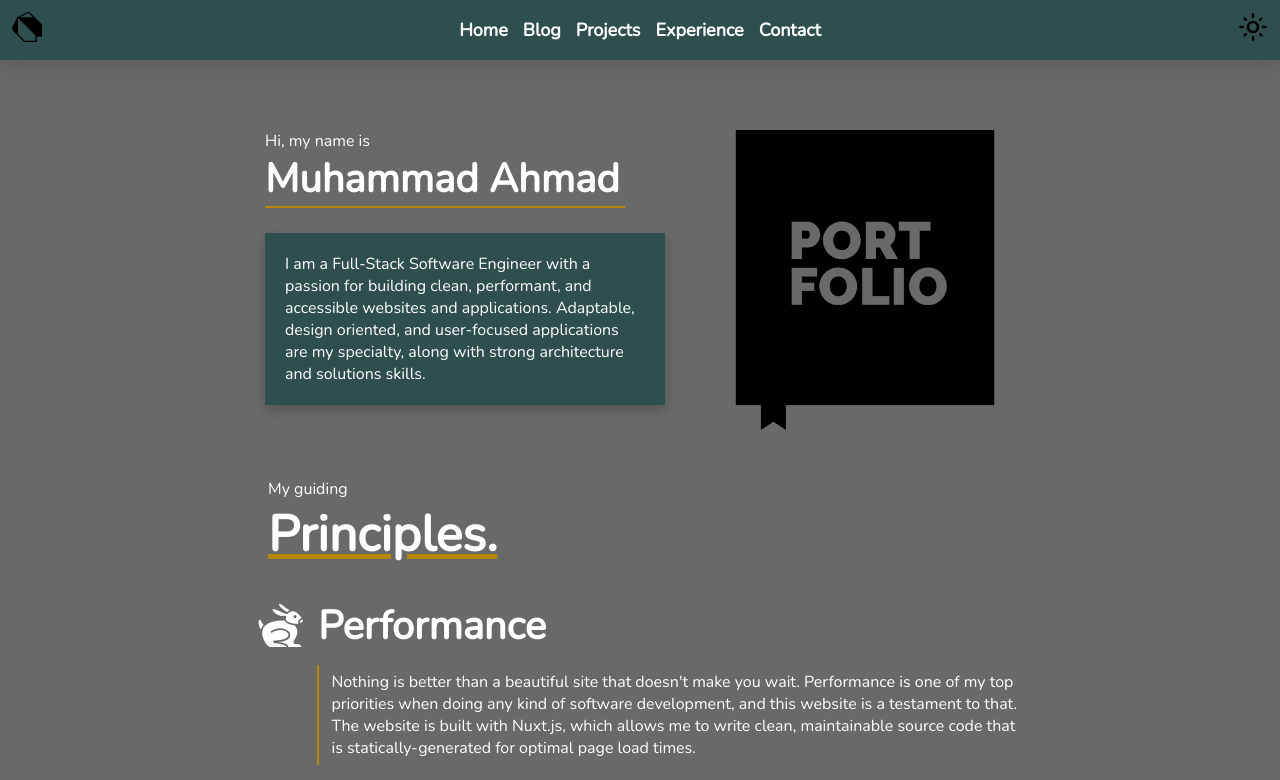
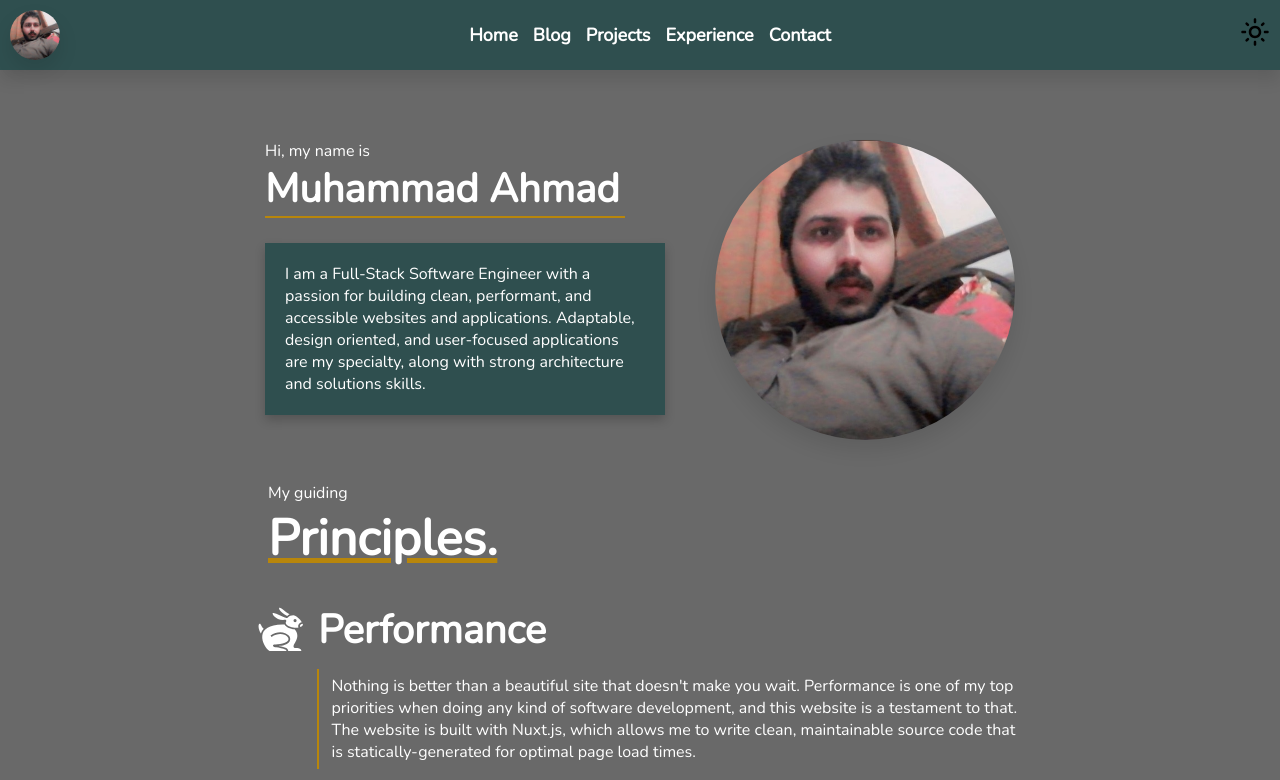
Before and after one commit to MuhammadAhmad338/portfolio, a React (Vite) app: page / in a window 1280 px wide. Shown: the top 780 px of the page. Built offline with nearby package versions, Linux system fonts and the light colour scheme.

Commit message:
latest bawaji commit

```diff
--- a/src/Components/Header/Header.css
+++ b/src/Components/Header/Header.css
@@ -3,7 +3,7 @@
     flex-direction: row;
     justify-content: space-between;
     align-items: center;
-    padding: 12px;
+    padding: 10px;
     background-color: darkslategray;
     box-shadow: 0 10px 15px rgba(0, 0, 0, 0.1);
 }
@@ -17,6 +17,18 @@
     font-weight: bold;
     color: white;
 }
+
+.header-avatar {
+    width: 50px;
+    height: 50px;
+    border-radius: 50%;
+    text-align: center;
+    box-shadow: 0 10px 20px rgba(0, 0, 0, 0.1);
+    background-size: cover;
+    background-position: center;
+    background-image: url('../../assets/me.jpeg');
+}
+
 
 .menu-bar-drawer {
     position: fixed;
@@ -44,7 +56,7 @@
     .header-list {
         display: none;
     }
-    .si-dart {
+    .header-avatar {
         display: none;
     }
     .header-title {
--- a/src/Components/Header/Header.jsx
+++ b/src/Components/Header/Header.jsx
@@ -1,11 +1,11 @@
 import React, { useState } from 'react';
 import { MdDarkMode } from 'react-icons/md';
 import { MdOutlineLightMode } from 'react-icons/md';
-import { SiDart } from 'react-icons/si';
 import { AiOutlineMenu } from 'react-icons/ai';
 import { CiCircleRemove } from 'react-icons/ci';
 import { AiFillAppstore } from 'react-icons/ai';
 import { useNavigate } from 'react-router-dom';
+import img from '../../assets/portfolio.png';
 import './Header.css';
 
 const Header = () => {
@@ -18,7 +18,9 @@ const Header = () => {
         <div className='header'>
             <div className='header-icon'>
                 <AiOutlineMenu className='outline-icon' onClick={() => setdrawer(true)} size={30} />
-                <SiDart className='si-dart' size={30} />
+                <div className='header-avatar'>
+
+                </div>
             </div>
             {drawer && <div className='menu-bar-drawer'>
                 <CiCircleRemove onClick={() => setdrawer(false)} size={50} />
--- a/src/Components/Home/Home.css
+++ b/src/Components/Home/Home.css
@@ -31,6 +31,18 @@
     background-color: darkgoldenrod;
     height: 2px;
     width: 90%;
+}
+
+.circle-avatar {
+    box-shadow: 0 10px 20px rgba(0, 0, 0, 0.1);
+    width: 300px;
+    height: 300px;
+    border-radius: 50%;
+    text-align: center;
+    background-size: cover;
+    background-position: center;
+    background-image: url('../../assets/me.jpeg');
+
 }
 
 .home-left {
--- a/src/Components/Home/Home.jsx
+++ b/src/Components/Home/Home.jsx
@@ -22,9 +22,11 @@ const Home = () => {
                             applications are my specialty, along with strong architecture and solutions skills.
                         </div>
                     </div>
-                    <div className='home-right'>
-                        <img src={img} alt="" height={300} width={300} />
-                    </div>
+
+                       <div className='circle-avatar'>
+
+                       </div>
+
                 </div>
                 <Principle />
             </div>
```
Also changed, not shown: src/assets/me.jpeg (added).
